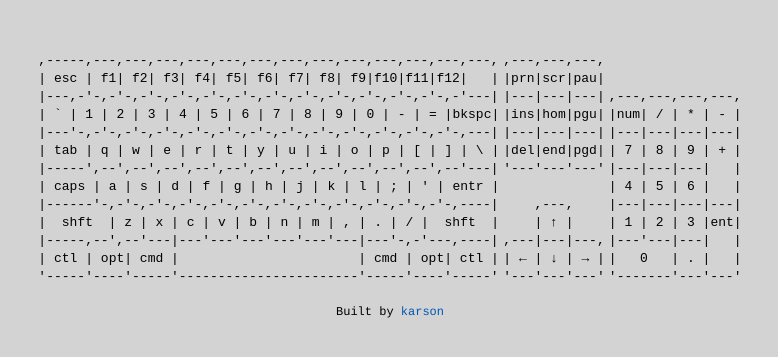
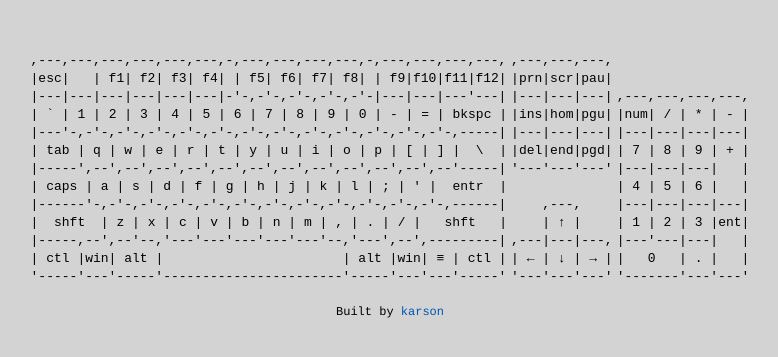
Before and after one commit to krsntn/keyboard-tester, a Gatsby site: page / in a window 1280 px wide. Shown: the part 215-572 px from the top of the page, without its empty margins (250-1028 px from the left). Built offline with nearby package versions, Linux system fonts and the light colour scheme; Gatsby itself is replaced by a stand-in of ours.

Commit message:
fix mac & win keyboard

```diff
--- a/src/pages/index.js
+++ b/src/pages/index.js
@@ -32,7 +32,7 @@ const IndexPage = () => {
       <section className={css.keyboard_display}>
         <div>
           {typeof window !== 'undefined' &&
-          navigator.platform.indexOf('Mac') === -1 ? (
+          navigator.platform.indexOf('Mac') > -1 ? (
             <MacMainPart keyPressed={keyPressed} css={css} />
           ) : (
             <WinMainPart keyPressed={keyPressed} css={css} />
```
